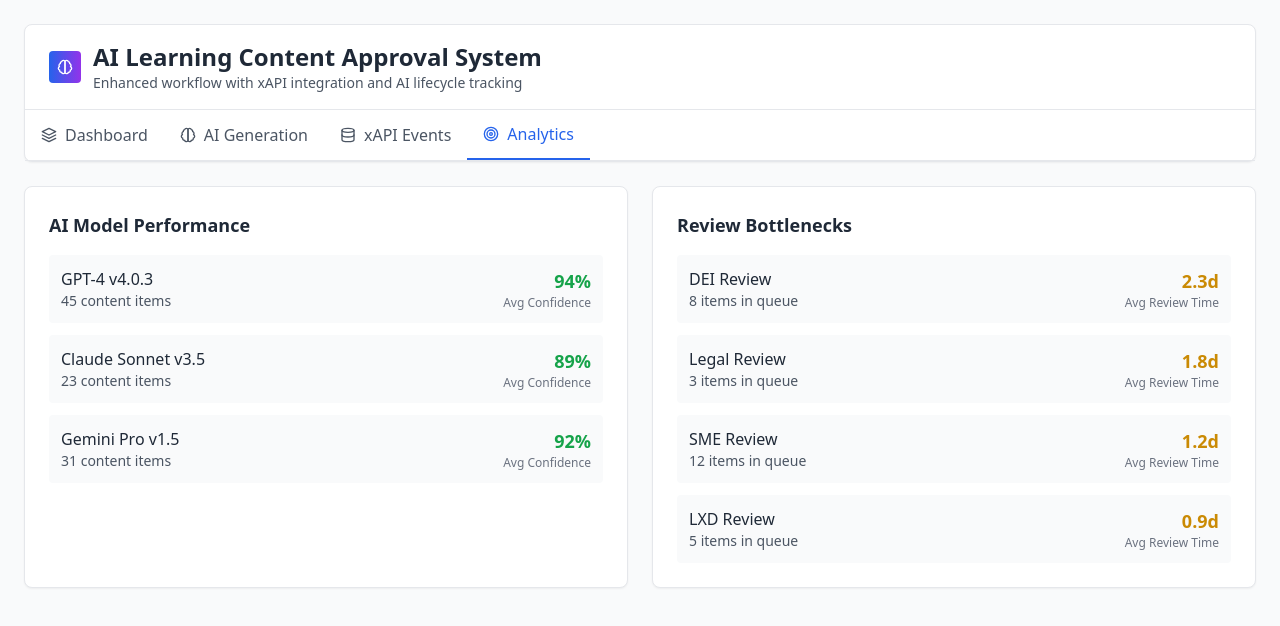
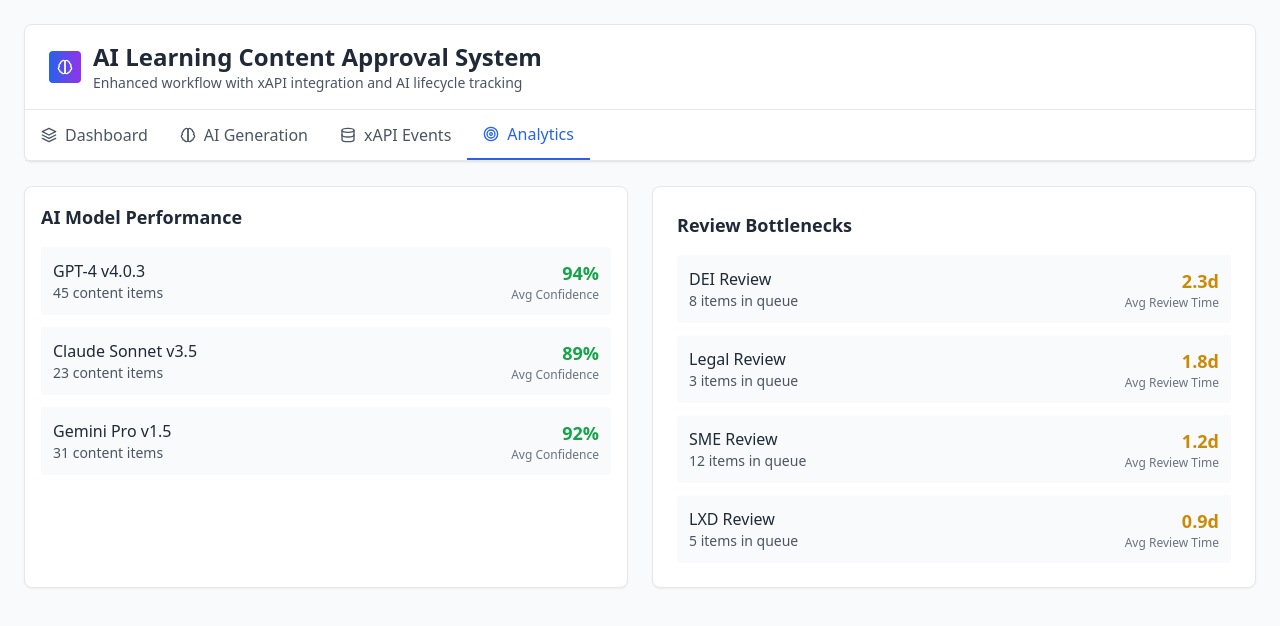
Before and after one commit to paran93/Top_Performer, a React (Create React App) app: page / in a window 1280 px wide. Both pictures are taken after a click on the button "Analytics". Shown: the top 626 px of the page. Built offline with nearby package versions, Linux system fonts and the light colour scheme.

Commit message:
Update App.tsx

```diff
--- a/src/App.tsx
+++ b/src/App.tsx
@@ -123,7 +123,7 @@ const AILearningApprovalWorkflow = () => {
     },
   ]);
 
-  const getStatusColor = (status) => {
+  const getStatusColor = (status: string) => { // Added type annotation
     const colors = {
       'ai-generation': 'text-blue-600 bg-blue-100',
       'risk-analysis': 'text-purple-600 bg-purple-100',
@@ -138,7 +138,7 @@ const AILearningApprovalWorkflow = () => {
     return colors[status] || 'text-gray-600 bg-gray-100';
   };
 
-  const getRiskColor = (risk) => {
+  const getRiskColor = (risk: string) => { // Added type annotation
     const colors = {
       'low': 'text-green-600 bg-green-100',
       'medium': 'text-yellow-600 bg-yellow-100',
@@ -730,7 +730,7 @@ const AILearningApprovalWorkflow = () => {
       {activeTab === 'analytics' && (
         <div className="space-y-6">
           <div className="grid grid-cols-1 md:grid-cols-2 gap-6">
-            <div className="bg-white rounded-lg shadow-sm border p-6">
+            <div className="bg-white p-4 rounded-lg shadow-sm border">
               <h3 className="text-lg font-semibold text-gray-800 mb-4">AI Model Performance</h3>
               <div className="space-y-3">
                 {[
```
